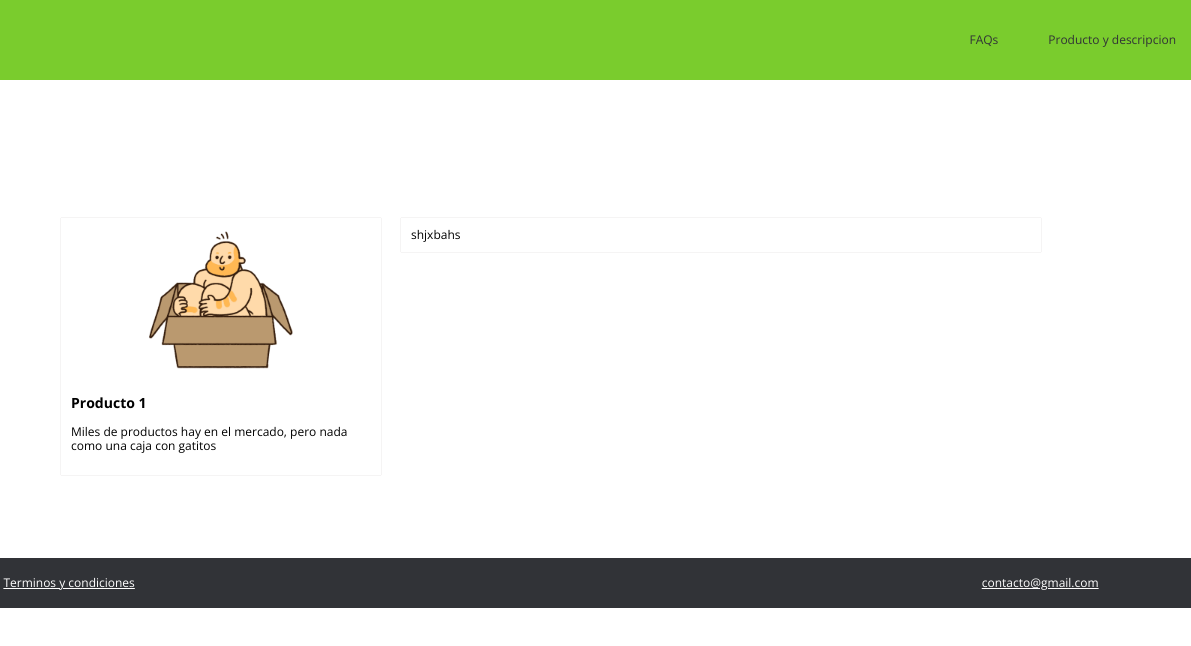
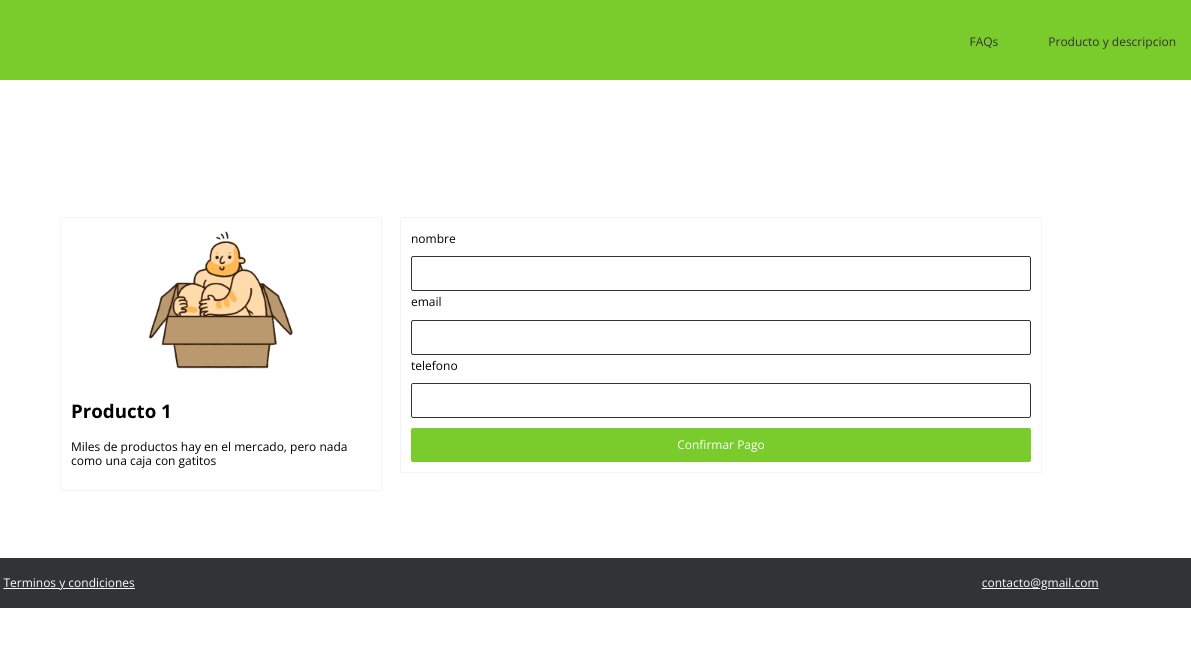
Before and after one commit to aalvarez75GiH/htmlCssCourse, a plain HTML site: page ventas.html in a window 1280 px wide. Shown: the full height of the page, 89-1280 px from the left. Drawn offline with nearby package versions, Linux system fonts and the light colour scheme.

Commit message:
Trabajando exito.css, styles.css, exito.html y ventas.html

```diff
--- /dev/null
+++ b/css/exito.css
@@ -0,0 +1,25 @@
+body{
+    display: flex;
+    justify-content: center;
+    align-items: center;
+    background-color: var(--black-color);
+    text-align: center;
+    height: 100vh;
+}
+
+.mensaje_exito{
+    color: white;
+}
+
+.ir_home{
+    color: white;
+}
+
+.ir_home a{
+    text-decoration: none;
+    color: white;
+}
+
+.ir_home a:hover{
+    text-decoration: underline;
+}
--- a/css/styles.css
+++ b/css/styles.css
@@ -13,13 +13,18 @@
 
 
 }
-/* -----------------------------------Variables */
+/* -----------------------------------General */
 html,body{
   padding: 0px;
   margin: 0px;
-  font-size: var(--normal);
   font-family: 'Open Sans', sans-serif;
 }
+
+p, label{
+  font-size: var(--normal);
+
+}
+
 /* -----------------------------------Nav Bar */
 nav{
   width: 100%;
@@ -164,8 +169,6 @@ h2.mentions_tittle{
 
 }
 
-
-
 .modulo_pago_image{
   margin: auto;
   max-width:150px;
@@ -177,6 +180,20 @@ h2.mentions_tittle{
   padding-top: 10%;
   height: 350px;
 }
+
+.data{
+  margin-top: var(--space);
+  width: 100%;
+  height: 35px;
+  border-radius: 2px;
+  border: 1px solid var(--black-color);
+  box-sizing: border-box;
+}
+
+.modulo_pago .main_button{
+  margin-top: 10px;
+}
+/* ----------------------------Exito */
 
 /* ----------------------------Footer */
 
--- a/ventas.html
+++ b/ventas.html
@@ -5,7 +5,6 @@
   <meta name="viewport" content="width=device-width, initial-scale=1.0">
   <meta http-equiv="X-UA-Compatible" content="ie=edge">
   <!-- <link rel="stylesheet" href="https://stackpath.bootstrapcdn.com/bootstrap/4.5.2/css/bootstrap.min.css" integrity="sha384-JcKb8q3iqJ61gNV9KGb8thSsNjpSL0n8PARn9HuZOnIxN0hoP+VmmDGMN5t9UJ0Z" crossorigin="anonymous"> -->
-  <link rel="stylesheet" href="css/grid_SI.css">
   <link rel="stylesheet" href="css/styles.css">
   <link rel="stylesheet" href="css/normalize.css">
   <link rel="stylesheet" href="css/grid_NO.css">
@@ -36,14 +35,29 @@
                     <div class="modulo_pago_image">
                         <img src="./images/box1.png" alt="">
                     </div>
-
                     <h3>Producto 1</h3>
                     <p>Miles de productos hay en el mercado, pero nada como una caja con gatitos</p>
                 </div>
             </div>
             <div class="col-8">
                 <div class="modulo_pago">
-                    shjxbahs
+                    <form action="https://www.paypal.com/cgi-bin/webscr?cmd=_s-xclick&hosted_button_id=D6ESC86EN5668" method="POST">
+
+                        <label for="name">nombre</label>
+                        <br>
+                        <input type="text" placeholder="" name="name" class="data"  >
+                        <br>
+                        <label for="email">email</label>
+                        <br>
+                        <input type="email" placeholder="" name="email" class="data">
+                        <br>
+                        <label for="phone">telefono</label>
+                        <br>
+                        <input type="text" placeholder="" name="phone" class="data">
+                        <br>
+                        <input type="submit" class="main_button" name="submit" value="Confirmar Pago">
+
+                    </form>
                </div>
 
             </div>
```
Also changed, not shown: exito.html (added, +28 -0 lines), images/brand.png (added).
